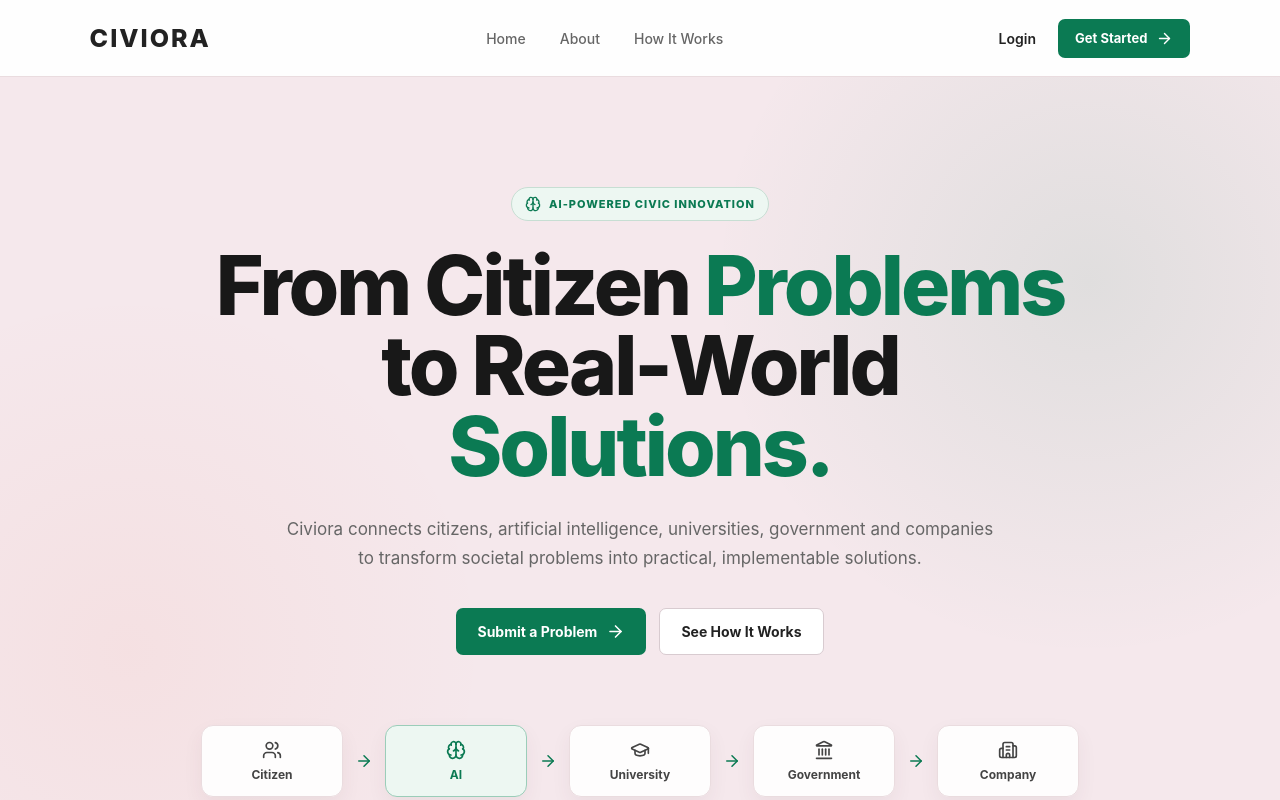
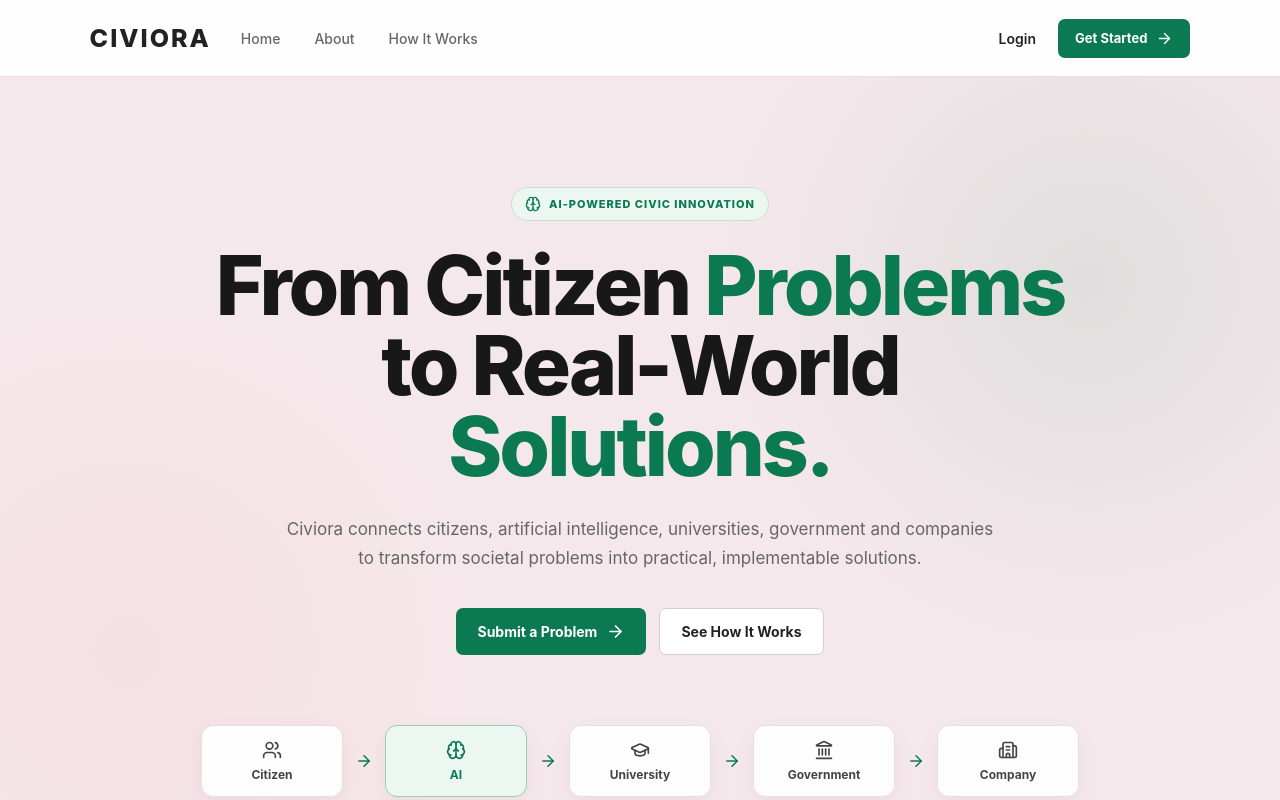
Before and after one commit to V-SuvarnaDeep/citizensolve, a React (Create React App) app in the folder frontend/: page / in a window 1280 px wide. Shown: the top 800 px of the page. Built offline with nearby package versions, Linux system fonts and the light colour scheme; no server answers.

Commit message:
Update Home.css

```diff
--- a/frontend/src/public/pages/Home.css
+++ b/frontend/src/public/pages/Home.css
@@ -42,7 +42,7 @@
 
   display: flex;
   align-items: center;
-  justify-content: space-between;
+  justify-content: flex-start;
 
   background: rgba(255, 255, 255, 0.94);
 
@@ -56,6 +56,7 @@
   font-size: 25px;
   font-weight: 800;
   letter-spacing: 2px;
+  margin-right: 30px;
 
   color: #222;
 }
@@ -79,6 +80,7 @@
   display: flex;
   align-items: center;
   gap: 22px;
+  margin-left: auto;
 }
 
 .login-link {
```
